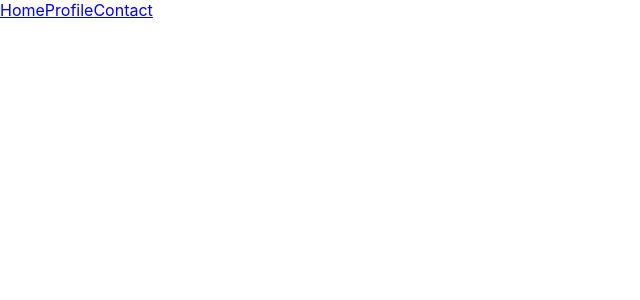
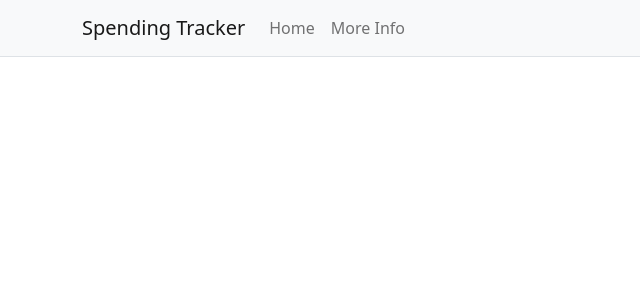
Before and after one commit to justin8837/spending_tracker, a React (Create React App) app: page / in a window 1280 px wide. Shown: the top 300 px of the page, without its empty margins (0-640 px from the left). Built offline with nearby package versions, Linux system fonts and the light colour scheme.

Commit message:
cleaned up some pages starting landing

```diff
--- a/package.json
+++ b/package.json
@@ -6,8 +6,10 @@
     "@testing-library/jest-dom": "^5.14.1",
     "@testing-library/react": "^11.2.7",
     "@testing-library/user-event": "^12.8.3",
+    "apexcharts": "^3.27.3",
     "bootstrap": "^5.0.2",
     "react": "^17.0.2",
+    "react-apexcharts": "^1.3.9",
     "react-bootstrap": "^1.6.1",
     "react-dom": "^17.0.2",
     "react-router-dom": "^5.2.0",
--- a/src/App.js
+++ b/src/App.js
@@ -1,16 +1,19 @@
-import logo from './logo.svg';
-import './App.css';
+import logo from "./logo.svg";
+import "./App.css";
+import "bootstrap/dist/css/bootstrap.min.css";
+import { BrowserRouter as Router, Route } from "react-router-dom";
+import Dashboard from "./pages/dashboard/Dashboard";
+import { PAGES_URL } from "./routers/routes";
+import MoreInfo from "./pages/moreInfo/MoreInfo";
+import Home from "./pages/home/Home";
 
-import {BrowserRouter as Router, Route} from "react-router-dom";
-import Home from "./pages/home/Home";
-import { PAGES_URL } from './routers/routes';
-import MoreInfo from "./pages/moreInfo/MoreInfo";
 function App() {
   return (
     <div>
       <Router>
-        <Route exact path = "/" component={Home} />
-        <Route path = {PAGES_URL.MOREINFO} component ={MoreInfo}/>
+        <Route exact path="/" component={Dashboard} />
+        <Route path={PAGES_URL.MOREINFO} component={MoreInfo} />
+        <Route path={PAGES_URL.HOME} component={Home} />
       </Router>
     </div>
   );
--- a/src/assets/styles/app.scss
+++ b/src/assets/styles/app.scss
@@ -0,0 +1,7 @@
+@import "~bootstrap/scss/bootstrap";
+/*------------------------------
+    For the page Headers
+-------------------------------*/
+.pageHeader {
+  color: red;
+}
--- /dev/null
+++ b/src/components/cards/Card.js
@@ -0,0 +1,12 @@
+import React from "react";
+
+const Card = ({ children }) => {
+    return (
+        <>
+            <div class="AppCard">
+                {children}
+            </div>
+        </>
+    );
+}
+export default Card;
--- /dev/null
+++ b/src/components/navbar/NavBar.js
@@ -0,0 +1,23 @@
+import React from "react";
+import { Navbar, Container, Nav } from "react-bootstrap";
+const NavBar = () => {
+  return (
+    <>
+      <Navbar bg="light" expand="lg">
+        <Container>
+          <Navbar.Brand href="/">Spending Tracker</Navbar.Brand>
+          <Navbar.Toggle aria-controls="basic-navbar-nav" />
+          <Navbar.Collapse id="basic-navbar-nav">
+            <Nav className="me-auto">
+              <Nav.Link href="/Home">Home</Nav.Link>
+              <Nav.Link href="/MoreInfo">More Info</Nav.Link>
+
+            </Nav>
+          </Navbar.Collapse>
+        </Container>
+      </Navbar>
+    </>
+  );
+};
+
+export default NavBar;
--- /dev/null
+++ b/src/pages/dashboard/Dashboard.js
@@ -0,0 +1,17 @@
+import React from "react";
+import NavBar from "../../components/navbar/NavBar";
+import Overview from "./components/Overview";
+import AppLayout from '../../components/layouts/AppLayout';
+
+const Dashboard = () => {
+  return (
+    <>
+      <NavBar />
+      <AppLayout pageTitle = {"Dashboard"}>
+
+      </AppLayout>
+    </>
+  );
+};
+
+export default Dashboard;
--- /dev/null
+++ b/src/pages/dashboard/components/Overview.js
@@ -0,0 +1,12 @@
+import React from "react";
+import Card from "../../../components/cards/Card";
+
+const Overview = () => {
+  return (
+    <div>
+      <Card>Containers for the page</Card>
+    </div>
+  );
+};
+
+export default Overview;
--- a/src/pages/home/Home.js
+++ b/src/pages/home/Home.js
@@ -1,19 +1,12 @@
-import React from "react";
-import { Container, Tabs, Tab } from "react-bootstrap";
-import MoreInfo from "../moreInfo/MoreInfo";
-import AppLayout from "../../components/layouts/AppLayout";
-import TabLayout from "../../components/layouts/TabLayout";
+import React from 'react';
+import NavBar from "../../components/navbar/NavBar";
 
-const Home = () => {
-  return (
-    <>
-      <AppLayout>
-        <Tab eventKey="home" title="Home"></Tab>
-        <Tab eventKey="profile" title="Profile"></Tab>
-        <Tab eventKey="contact" title="Contact" disabled></Tab>
-      </AppLayout>
-    </>
-  );
-};
+const Home = () =>{
+    return (
+        <>
+            <NavBar/>
+        </>
+    )
+}
 
-export default Home;
+export default Home
--- a/src/pages/moreInfo/MoreInfo.js
+++ b/src/pages/moreInfo/MoreInfo.js
@@ -1,13 +1,13 @@
 import React from "react";
+import NavBar from "../../components/navbar/NavBar";
 
 const MoreInfo = () => {
-    return(
-        <>
-        <div>
-            This is more info page
-        </div>
-        </>
-    )
-}
+  return (
+    <>
+      <NavBar />
+      <div>This is more info page</div>
+    </>
+  );
+};
 
 export default MoreInfo;
--- a/src/routers/routes.js
+++ b/src/routers/routes.js
@@ -1,7 +1,8 @@
-const HOME = "/";
+const DASHBOARD = "/";
 const MOREINFO = "/moreinfo";
-
+const HOME = "/home"
 export const PAGES_URL = {
+    DASHBOARD,
     HOME,
     MOREINFO
 }
```
Also changed, not shown: src/components/cards/filterCard.js (added, +17 -0 lines), src/components/pieChart/PIeChart.js (added), 1 other file (tests, documents, lock files or other folders).
